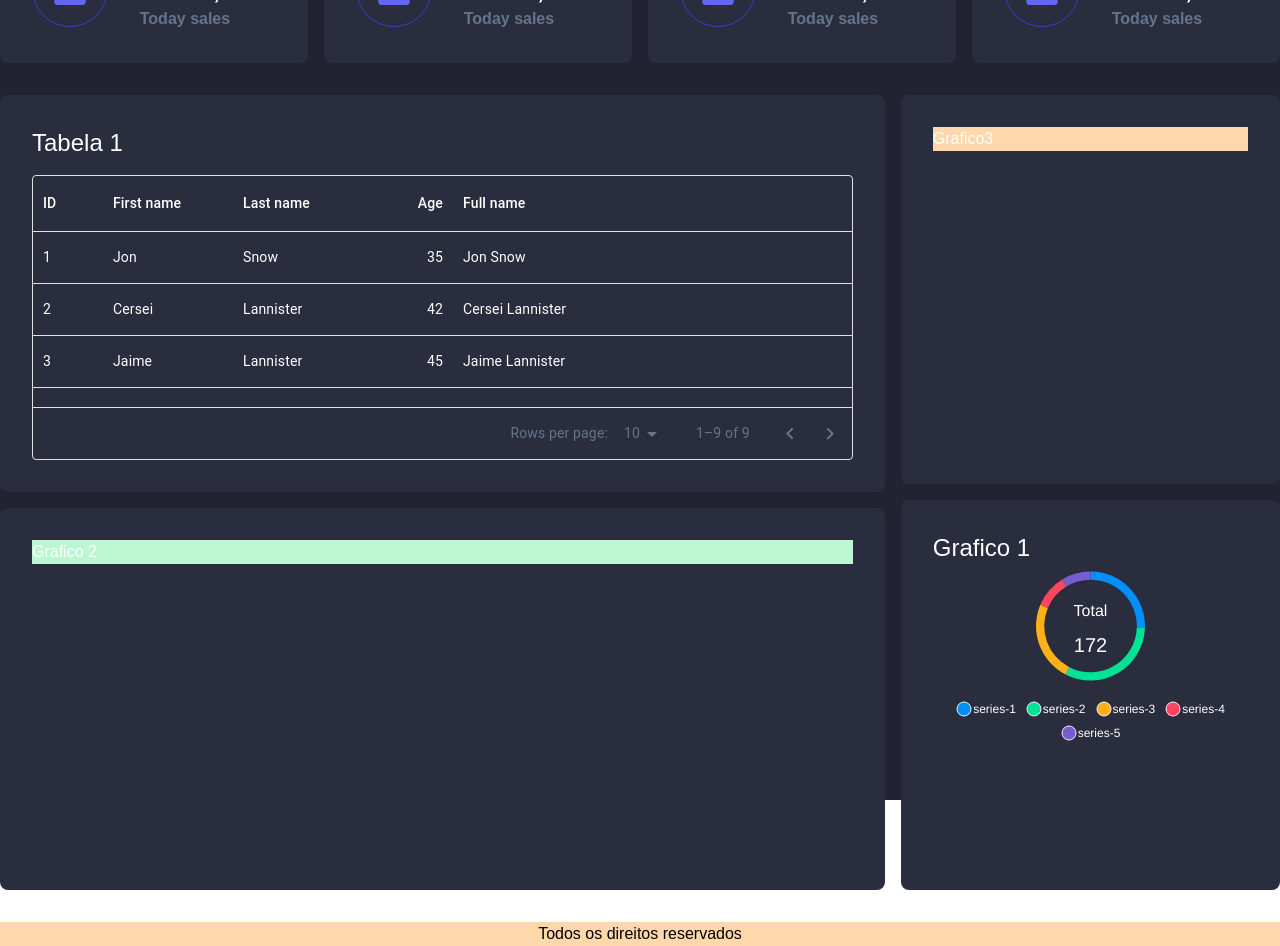
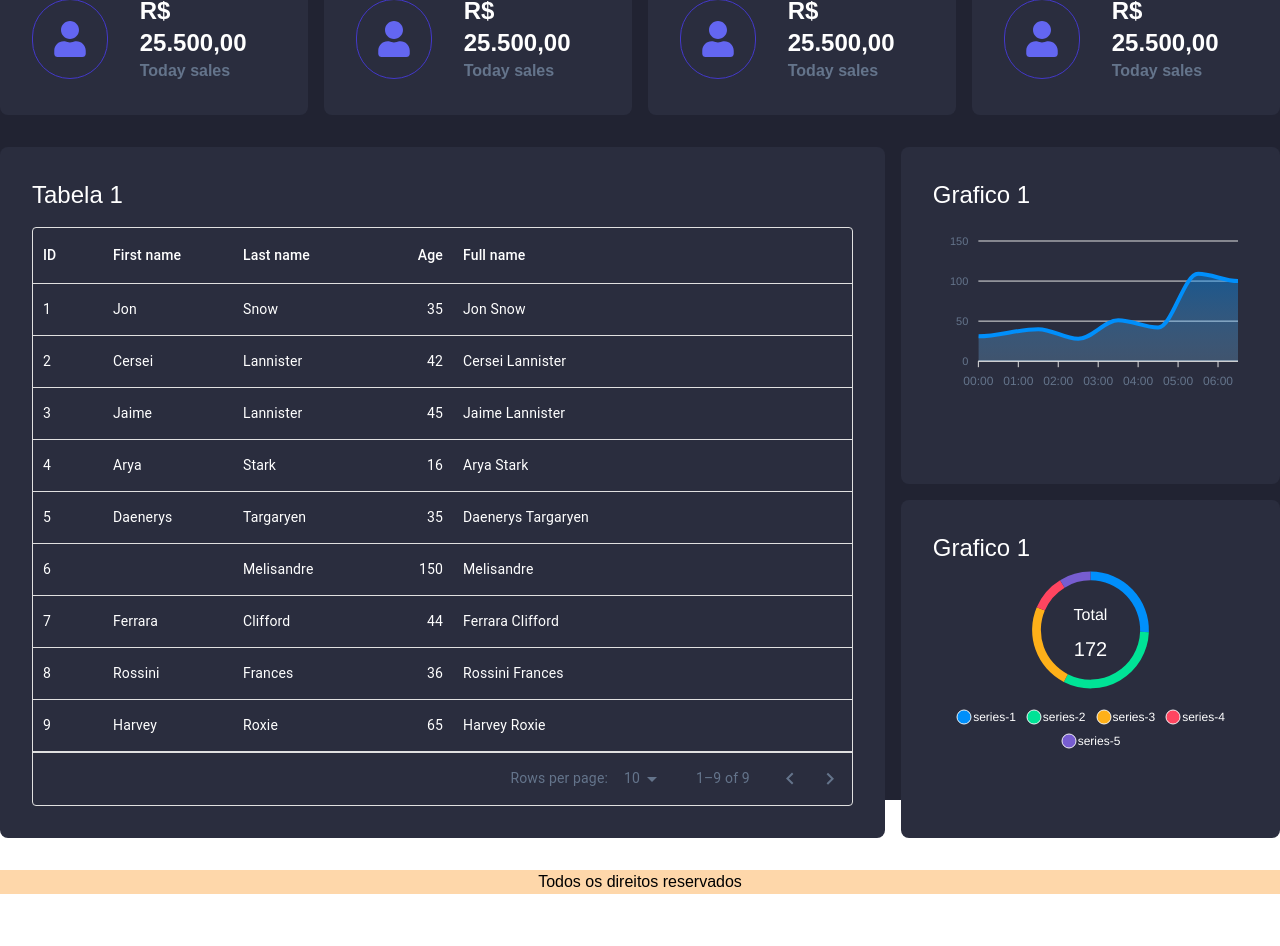
Before and after one commit to jcjeancarloo/influcenter-challenge, a React (Vite) app: page / in a window 1280 px wide. After the commit the page ends 894 px from the top, so only its background shows below. Built offline with nearby package versions, Linux system fonts and the light colour scheme.

Commit message:
feat: add area chart

```diff
--- /dev/null
+++ b/src/components/Charts/Area/index.tsx
@@ -0,0 +1,53 @@
+import Chart from 'react-apexcharts'
+
+type DonutProps = {
+  data: any
+}
+
+const settings = {
+  options: {
+    chart: {
+      foreColor: '#64748b',
+      toolbar: {
+        show: false,
+      },
+    },
+    dataLabels: {
+      enabled: false,
+    },
+    stroke: {
+      curve: 'smooth' as const,
+    },
+    xaxis: {
+      type: 'datetime' as const,
+      categories: [
+        '2018-09-19T00:00:00.000Z',
+        '2018-09-19T01:30:00.000Z',
+        '2018-09-19T02:30:00.000Z',
+        '2018-09-19T03:30:00.000Z',
+        '2018-09-19T04:30:00.000Z',
+        '2018-09-19T05:30:00.000Z',
+        '2018-09-19T06:30:00.000Z',
+      ],
+    },
+    tooltip: {
+      x: {
+        format: 'dd/MM/yy HH:mm',
+      },
+    },
+  },
+}
+
+const Area = ({ data }: DonutProps) => {
+  return (
+    <Chart
+      options={settings.options}
+      series={data.series}
+      type="area"
+      width={'100%'}
+      height={'100%'}
+    />
+  )
+}
+
+export default Area
--- a/src/components/Overview/index.tsx
+++ b/src/components/Overview/index.tsx
@@ -1,30 +1,37 @@
+import Area from '@components/Charts/Area'
+import Donut from '@components/Charts/Donut'
 import Card from '@components/Common/Card'
 import Table from '@components/Table'
-import Donut from '../Charts/Donut'
 
 const donutData = { series: [44, 55, 41, 17, 15] }
+const areaData = {
+  series: [
+    {
+      name: 'series1',
+      data: [31, 40, 28, 51, 42, 109, 100],
+    },
+    // {
+    //   name: 'series2',
+    //   data: [11, 32, 45, 32, 34, 52, 41],
+    // },
+  ],
+}
 
 const Overview = () => {
   return (
     <div className="w-full h-[1024px] flex flex-col md:flex-row gap-x-4 gap-y-4">
       <div className="h-full flex flex-col gap-y-4 md:w-[70%] w-full">
-        <Card width="w-full" height="md:h-1/2 h-full">
+        <Card width="w-full" height="h-full">
           <div className="flex flex-col gap-y-4 h-full">
             <h1 className="text-2xl">Tabela 1</h1>
             <Table />
           </div>
         </Card>
-        <Card height="h-1/2">
-          <div className="bg-green-200 w-full">
-            <h1>Grafico 2</h1>
-          </div>
-        </Card>
       </div>
       <div className="h-full flex flex-col gap-y-4 md:w-[30%] w-full">
         <Card height="h-1/2">
-          <div className="bg-orange-200 w-full">
-            <h1>Grafico3</h1>
-          </div>
+          <h1 className="text-2xl">Grafico 1</h1>
+          <Area data={areaData} />
         </Card>
         <Card height="md:h-1/2 h-full">
           <h1 className="text-2xl">Grafico 1</h1>
```
